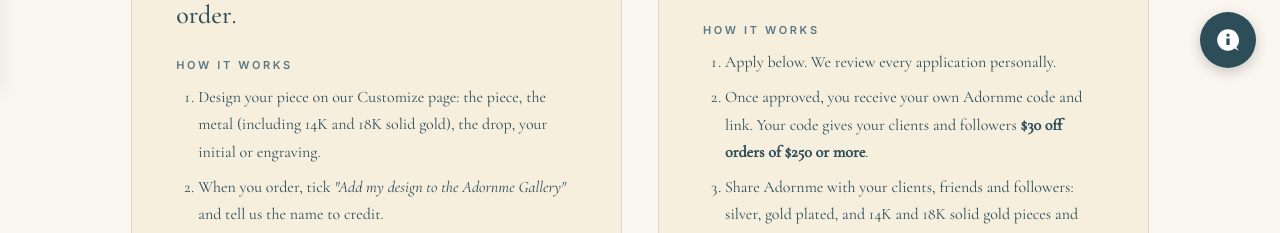
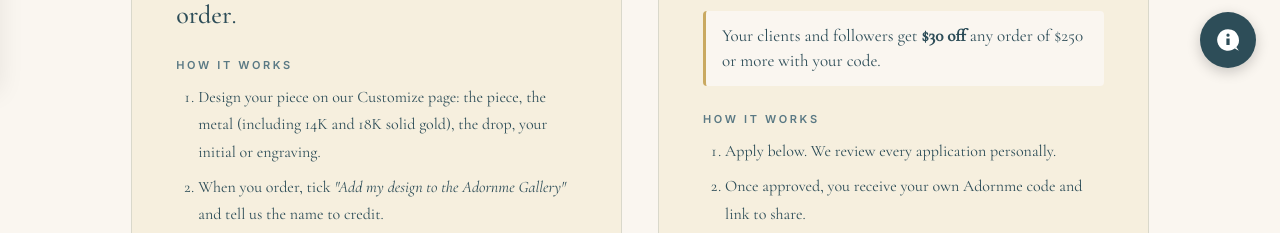
Before and after one commit to Adornmejewelry/adornme-site, a plain HTML site: page earn.html in a window 1280 px wide. Shown: the part 708-941 px from the top of the page. Drawn offline with nearby package versions, Linux system fonts and the light colour scheme.

Commit message:
Show the ambassador customer offer up front
"Your clients and followers get $30 off any order of $250 or more with your
code" now sits right under the 5% commission on the Earn page and the home
page card.

Co-Authored-By: Claude Opus 5.5 <noreply@anthropic.com>
Claude-Session: https://claude.ai/code/session_01HoCtdp3cmER8DcrSvdjZs2

```diff
--- a/earn.html
+++ b/earn.html
@@ -18,6 +18,8 @@
   .program h2{margin-top:12px;font:400 clamp(28px,3.4vw,40px)/1.1 var(--serif);color:var(--ink);}
   .program .big{margin-top:14px;font:400 clamp(20px,2.4vw,26px)/1.35 var(--serif);color:var(--ink);}
   .program .big strong{font-weight:500;}
+  .program .offer{margin-top:14px;padding:12px 16px;background:var(--ivory);border-left:3px solid var(--antique-gold);border-radius:4px;color:var(--ink);font:400 17px/1.5 var(--serif);}
+  .program .offer strong{font-weight:600;}
   .program h3{margin-top:26px;font:600 11px/1.3 var(--sans);letter-spacing:.24em;text-transform:uppercase;color:var(--ink-soft);}
   .program ol,.program ul{margin-top:12px;padding-left:22px;color:var(--ink);font:400 16px/1.7 var(--serif);}
   .program li{margin-bottom:8px;}
@@ -71,10 +73,11 @@
         <div class="eyebrow">For sales reps &amp; creators</div>
         <h2>Adornme Ambassadors</h2>
         <p class="big">Earn <strong>5%</strong> on every sale you bring, in every metal, <strong>up to $150 per order</strong>.</p>
+        <p class="offer">Your clients and followers get <strong>$30 off</strong> any order of $250 or more with your code.</p>
         <h3>How it works</h3>
         <ol>
           <li>Apply below. We review every application personally.</li>
-          <li>Once approved, you receive your own Adornme code and link. Your code gives your clients and followers <strong>$30 off orders of $250 or more</strong>.</li>
+          <li>Once approved, you receive your own Adornme code and link to share.</li>
           <li>Share Adornme with your clients, friends and followers: silver, gold plated, and 14K and 18K solid gold pieces and custom designs.</li>
           <li>Every order placed with your code or through your link earns you 5%, up to $150 per order. Sales are tracked automatically and commissions are paid through Shopify Collabs.</li>
         </ol>
```
Also changed, not shown: index.html (+2 -2 lines).
